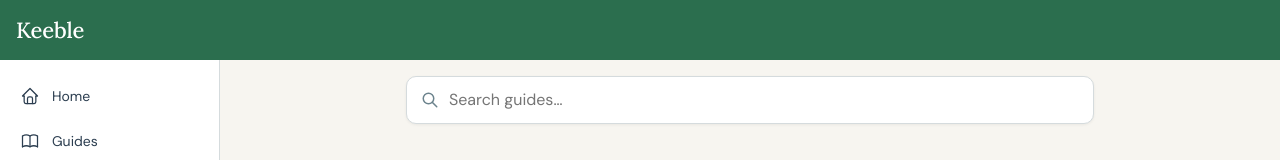
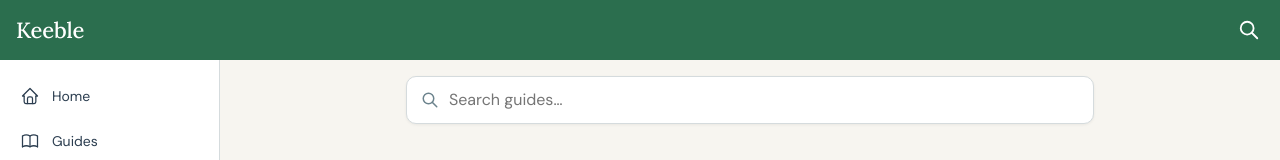
Before and after one commit to pygillier/keeble, a Next.js app in the folder web/: page /search in a window 1280 px wide. Shown: the top 160 px of the page. Built offline with nearby package versions, Linux system fonts and the light colour scheme; no server answers.

Commit message:
Better search bar in nav

```diff
--- a/web/src/components/layout/Header.tsx
+++ b/web/src/components/layout/Header.tsx
@@ -1,7 +1,10 @@
 'use client';
 
+import { useState, useRef, useEffect } from 'react';
 import Link from 'next/link';
 import { useTranslations } from 'next-intl';
+import { IconSearch, IconX } from '@tabler/icons-react';
+import { SearchBar } from '@/components/search/SearchBar';
 
 interface HeaderProps {
   /** Replaces the wordmark. Use for a back-nav link or an inline search bar. */
@@ -10,6 +13,21 @@ interface HeaderProps {
 
 export function AppHeader({ children }: HeaderProps) {
   const t = useTranslations('app');
+  const [searchOpen, setSearchOpen] = useState(false);
+  const searchRef = useRef<HTMLDivElement>(null);
+
+  // Close search when clicking outside
+  useEffect(() => {
+    function handleClickOutside(e: MouseEvent) {
+      if (searchRef.current && !searchRef.current.contains(e.target as Node)) {
+        setSearchOpen(false);
+      }
+    }
+    if (searchOpen) {
+      document.addEventListener('mousedown', handleClickOutside);
+    }
+    return () => document.removeEventListener('mousedown', handleClickOutside);
+  }, [searchOpen]);
 
   return (
     <header
@@ -23,6 +41,29 @@ export function AppHeader({ children }: HeaderProps) {
         gap: '12px',
       }}
     >
+      {searchOpen ? (
+        <div ref={searchRef} style={{ flex: 1, display: 'flex', alignItems: 'center', gap: '8px' }}>
+          <div style={{ flex: 1 }}>
+            <SearchBar compact autoFocus />
+          </div>
+          <button
+            onClick={() => setSearchOpen(false)}
+            aria-label="Close search"
+            style={{
+              background: 'none',
+              border: 'none',
+              cursor: 'pointer',
+              color: 'white',
+              display: 'flex',
+              alignItems: 'center',
+              padding: '4px',
+            }}
+          >
+            <IconX size={20} />
+          </button>
+        </div>
+      ) : (
+        <>
           <div style={{ flex: 1, minWidth: 0 }}>
             {children ?? (
               <Link href="/" style={{ textDecoration: 'none' }}>
@@ -40,6 +81,23 @@ export function AppHeader({ children }: HeaderProps) {
               </Link>
             )}
           </div>
+          <button
+            onClick={() => setSearchOpen(true)}
+            aria-label="Open search"
+            style={{
+              background: 'none',
+              border: 'none',
+              cursor: 'pointer',
+              color: 'white',
+              display: 'flex',
+              alignItems: 'center',
+              padding: '4px',
+            }}
+          >
+            <IconSearch size={22} />
+          </button>
+        </>
+      )}
     </header>
   );
 }
--- a/web/src/components/search/SearchBar.tsx
+++ b/web/src/components/search/SearchBar.tsx
@@ -9,9 +9,14 @@ interface SearchBarProps {
   /** When true, renders a compact white-on-green style for use in the header */
   compact?: boolean;
   initialValue?: string;
+  autoFocus?: boolean;
 }
 
-export function SearchBar({ compact = false, initialValue = '' }: SearchBarProps) {
+export function SearchBar({
+  compact = false,
+  initialValue = '',
+  autoFocus = false,
+}: SearchBarProps) {
   const t = useTranslations('search');
   const router = useRouter();
   const [value, setValue] = useState(initialValue);
@@ -61,6 +66,7 @@ export function SearchBar({ compact = false, initialValue = '' }: SearchBarProps
             onChange={(e) => setValue(e.target.value)}
             placeholder={t('placeholder')}
             aria-label={t('placeholder')}
+            autoFocus={autoFocus}
             style={{
               flex: 1,
               border: 'none',
```
Also changed, not shown: web/src/components/doc/HomeView.tsx (+0 -8 lines). Lines whose indentation alone changed are shown as unchanged.
